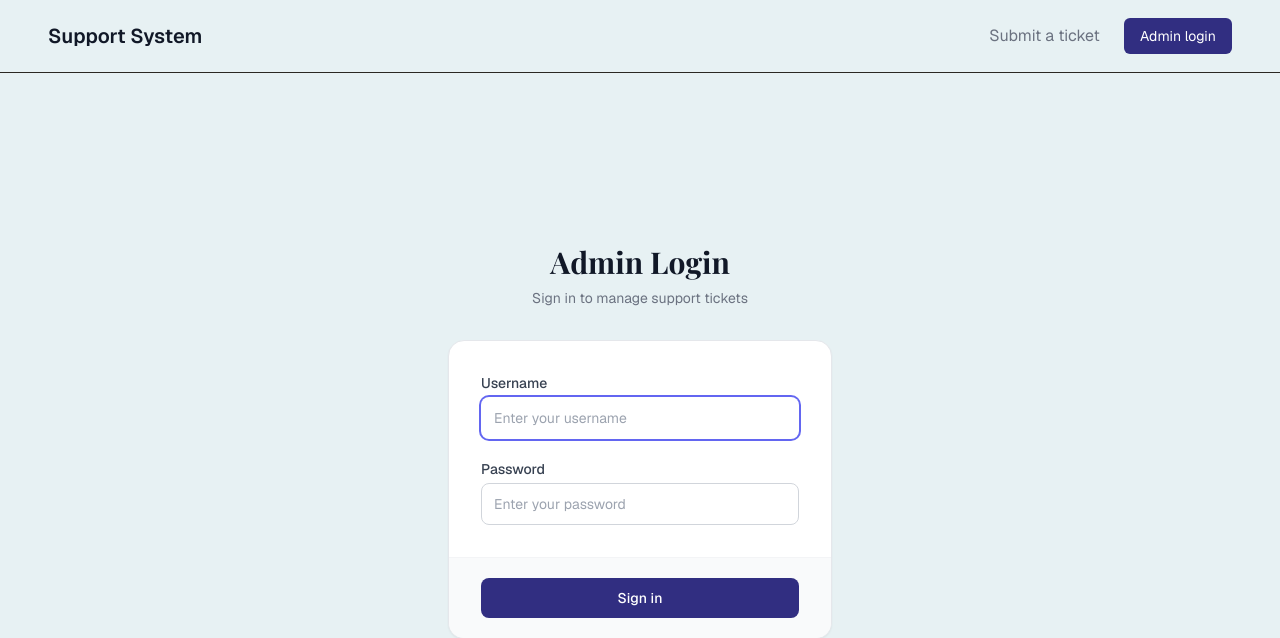
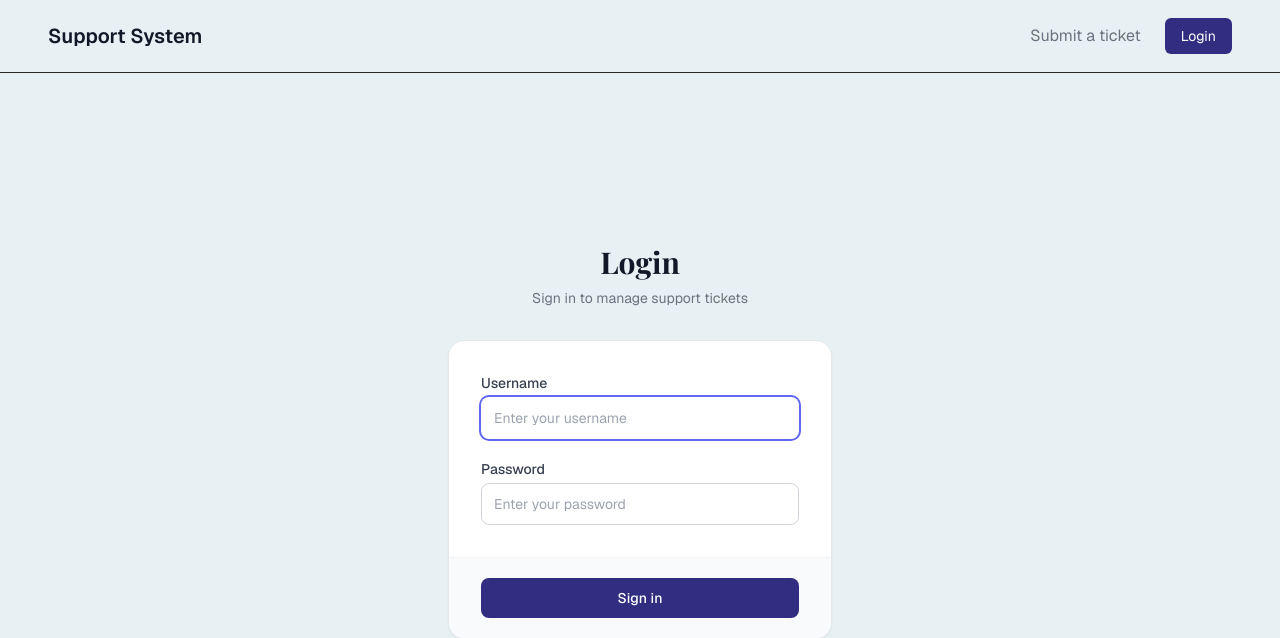
Before and after one commit to idontknow-you/ticket_app, a Flask app: page /login in a window 1280 px wide. Shown: the top 638 px of the page. Run offline with Flask 3, Linux system fonts and the light colour scheme; some libraries are stand-ins or nearby versions; some web fonts are replaced.

```diff
--- a/templates/auth/login.html
+++ b/templates/auth/login.html
@@ -7,7 +7,7 @@
   <div class="w-full max-w-sm">
 
     <div class="text-center mb-8">
-      <h1 class="font-serif text-3xl font-bold text-gray-900">Admin Login</h1>
+      <h1 class="font-serif text-3xl font-bold text-gray-900">Login</h1>
       <p class="text-gray-500 text-sm mt-2">Sign in to manage support tickets</p>
     </div>
 
--- a/templates/base.html
+++ b/templates/base.html
@@ -94,7 +94,7 @@
       {% else %}
         <a href="{{ url_for('auth.login') }}"
            class="text-sm bg-indigo-900 text-white px-4 py-2 rounded-md hover:bg-indigo-700 transition">
-          Admin login
+          Login
         </a>
       {% endif %}
     </div>
```
